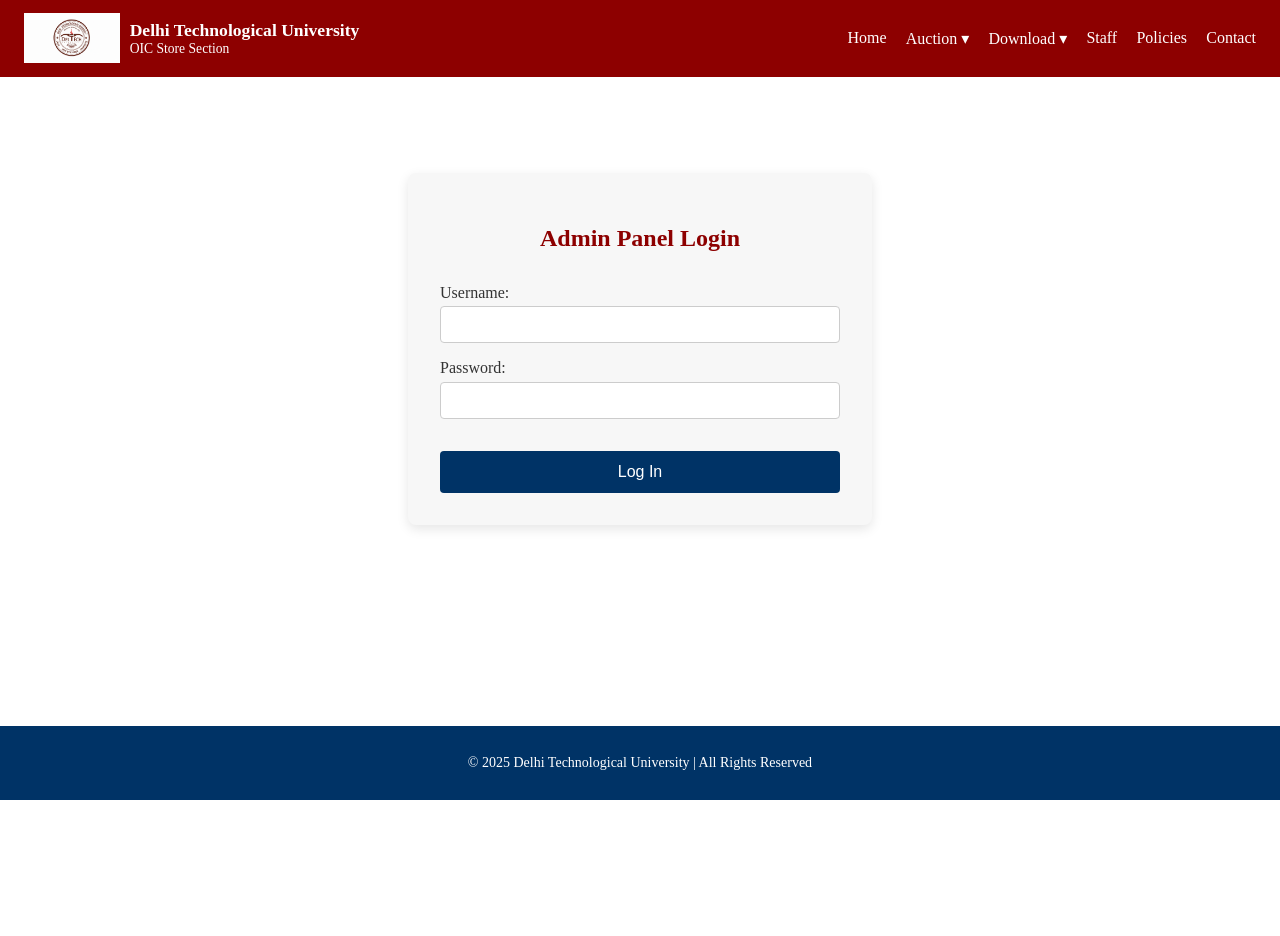
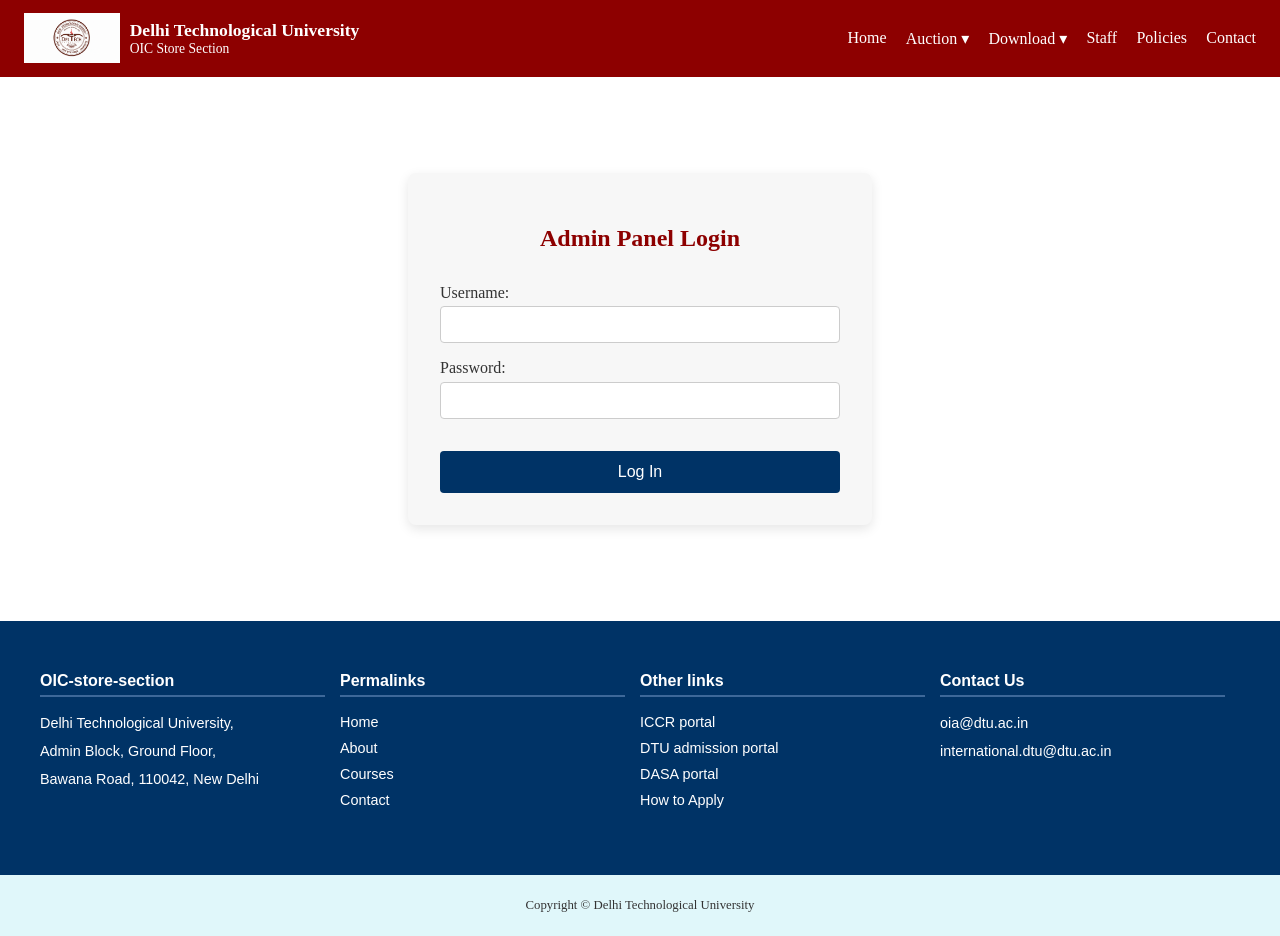
Before and after one commit to Krrishkumar3/OIC-store-section, a React (Vite) app: page /admin/login in a window 1280 px wide. Before the commit the page ends 800 px from the top, so only its background shows below. Built offline with nearby package versions, Linux system fonts and the light colour scheme.

Commit message:
fixed footer and pre-footer

```diff
--- a/src/App.jsx
+++ b/src/App.jsx
@@ -18,7 +18,7 @@
 import AdminLogin from "./pages/AdminLogin";
 import FileUpload from "./pages/FileUpload"; // <--- Ensure this import is present
 // ------------------
-
+import PreFooter from "./components/PreFooter";
 import "./App.css";
 
 import AdminDashboard from "./pages/AdminDashboard";
@@ -60,6 +60,7 @@
           <Route path="/admin/dashboard" element={<AdminDashboard />} />
         </Routes>
       </main>
+      <PreFooter />
       <Footer />
     </div>
   );
--- a/src/components/Footer.css
+++ b/src/components/Footer.css
@@ -1,11 +1,11 @@
-.footer {
-  background-color: #003366;
-  color: white;
-  text-align: center;
-  padding: 15px;
-  font-size: 14px;
-}
+/* src/components/Footer.css */
 
 .footer {
-  margin-top: auto;
+    background-color: #E0F7FA; /* Very light cyan/blue */
+    color: #333333; /* Dark gray text for readability */
+    padding: 10px 0;
+    text-align: center;
+    font-size: 0.8rem;
+    width: 100%;
+    margin: 0;
 }
--- a/src/components/Footer.jsx
+++ b/src/components/Footer.jsx
@@ -2,9 +2,9 @@
 import "./Footer.css";
 
 export default function Footer() {
-  return (
-    <footer className="footer">
-      <p>© 2025 Delhi Technological University | All Rights Reserved</p>
-    </footer>
-  );
+  return (
+    <footer className="footer">
+      <p>Copyright © Delhi Technological University</p>
+    </footer>
+  );
 }
--- /dev/null
+++ b/src/components/PreFooter.css
@@ -0,0 +1,102 @@
+/* src/components/PreFooter.css */
+
+/* Target the main wrapper and enforce full width and deep blue color */
+.oic-main-footer {
+    background-color: #003366; /* Deep blue color */
+    color: #ffffff;
+    padding: 30px 0; /* Remove horizontal padding, keep vertical padding */
+    margin: 0;
+    width: 100%;
+    font-family: sans-serif;
+}
+
+/* Center the content of the columns within the full-width wrapper */
+.footer-content-cols {
+    display: flex;
+    justify-content: space-between;
+    max-width: 1200px;
+    margin: 0 auto;
+    padding: 0 20px; /* Internal padding to keep text off screen edges */
+    flex-wrap: wrap;
+}
+
+.footer-col {
+    flex: 1;
+    min-width: 250px;
+    margin-bottom: 20px;
+    padding-right: 15px;
+}
+
+/* Headings and Titles */
+.footer-col h4 {
+    color: #fff;
+    font-size: 1rem;
+    font-weight: bold;
+    margin-bottom: 15px;
+    border-bottom: 2px solid #3d6899;
+    padding-bottom: 5px;
+}
+
+/* Paragraphs (like address and emails) */
+.footer-col p {
+    font-size: 0.9rem;
+    margin: 5px 0;
+    line-height: 1.6;
+}
+
+/* Links */
+.footer-col ul {
+    list-style: none;
+    padding: 0;
+}
+
+.footer-col ul li {
+    margin-bottom: 8px;
+}
+
+.footer-col ul a {
+    color: #ffffff;
+    text-decoration: none;
+    font-size: 0.9rem;
+    transition: color 0.2s;
+}
+
+.footer-col ul a:hover {
+    color: #c0c0c0;
+    text-decoration: underline;
+}
+
+/* Social Icons */
+.social-icons {
+    margin-top: 15px;
+}
+.social-icons i {
+    font-size: 1.2rem;
+    margin-right: 15px;
+    cursor: pointer;
+    transition: color 0.2s;
+}
+
+.social-icons i:hover {
+    color: #c0c0c0;
+}
+
+/* Responsive adjustment for small screens */
+@media (max-width: 768px) {
+    .footer-content-cols {
+        flex-direction: column;
+        padding: 0 10px;
+    }
+
+    .footer-col {
+        min-width: 100%;
+        padding-right: 0;
+        padding-bottom: 15px;
+        border-bottom: 1px solid #3d6899;
+    }
+
+    .footer-col:last-child {
+        border-bottom: none;
+        padding-bottom: 0;
+    }
+}
--- /dev/null
+++ b/src/components/PreFooter.jsx
@@ -0,0 +1,56 @@
+import React from "react";
+import { Link } from "react-router-dom";
+import "./PreFooter.css";
+
+const PreFooter = () => {
+  return (
+    <div className="oic-main-footer"> {/* The main wrapper for the deep blue section */}
+      <div className="footer-content-cols">
+        {/* Column 1: Office of International Affairs (Text/Address) */}
+        <div className="footer-col">
+          <h4>OIC-store-section</h4>
+          <p>Delhi Technological University,</p>
+          <p>Admin Block, Ground Floor,</p>
+          <p>Bawana Road, 110042, New Delhi</p>
+        </div>
+
+        {/* Column 2: Permalinks */}
+        <div className="footer-col">
+          <h4>Permalinks</h4>
+          <ul>
+            <li><Link to="/">Home</Link></li>
+            <li><Link to="/about">About</Link></li>
+            <li><Link to="/courses">Courses</Link></li>
+            <li><Link to="/contact">Contact</Link></li>
+          </ul>
+        </div>
+
+        {/* Column 3: Other links */}
+        <div className="footer-col">
+          <h4>Other links</h4>
+          <ul>
+            <li><a href="https://iccr.gov.in/" target="_blank" rel="noopener noreferrer">ICCR portal</a></li>
+            <li><a href="https://dtu.admission.nic.in/" target="_blank" rel="noopener noreferrer">DTU admission portal</a></li>
+            <li><a href="https://dasa.nic.in/" target="_blank" rel="noopener noreferrer">DASA portal</a></li>
+            <li><a href="#">How to Apply</a></li>
+          </ul>
+        </div>
+
+        {/* Column 4: Contact Us */}
+        <div className="footer-col">
+          <h4>Contact Us</h4>
+          <p>oia@dtu.ac.in</p>
+          <p>international.dtu@dtu.ac.in</p>
+          <div className="social-icons">
+            <i className="fab fa-facebook-f"></i>
+            <i className="fab fa-twitter"></i>
+            <i className="fab fa-instagram"></i>
+            <i className="fab fa-linkedin-in"></i>
+          </div>
+        </div>
+      </div>
+    </div>
+  );
+};
+
+export default PreFooter;
```
